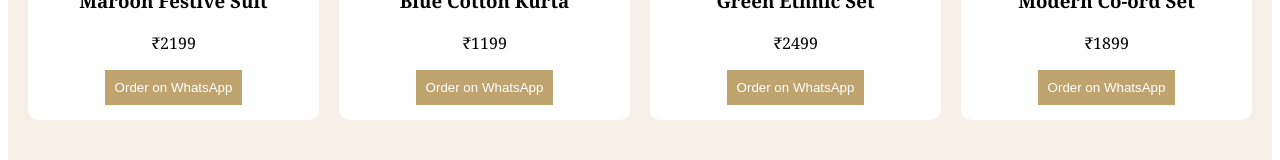
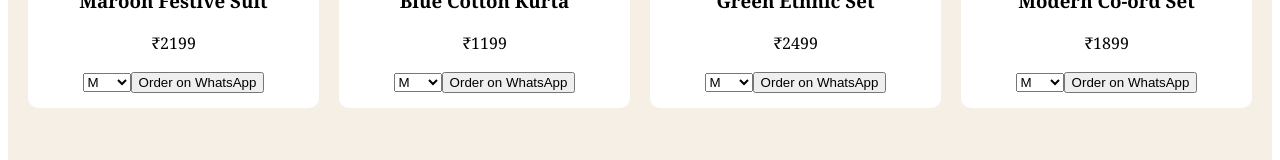
Before and after one commit to cottonkonnect/cotton-konnect, a Next.js app: page / in a window 1280 px wide. Shown: the part 1426-1586 px from the top of the page. Built offline with nearby package versions, Linux system fonts and the light colour scheme.

Commit message:
Update index.js

```diff
--- a/pages/index.js
+++ b/pages/index.js
@@ -89,15 +89,23 @@ export default function Home() {
               href={`https://wa.me/919082780235?text=I want ${p.name}`}
               target="_blank"
             >
-              <button style={{
-                background: "#bfa46f",
-                color: "white",
-                border: "none",
-                padding: "10px",
-                cursor: "pointer"
-              }}>
-                Order on WhatsApp
-              </button>
+      <select id={`size-${i}`}>
+  <option>M</option>
+  <option>L</option>
+  <option>XL</option>
+  <option>XXL</option>
+</select>
+
+<button
+  onClick={() => {
+    const size = document.getElementById(`size-${i}`).value;
+    window.open(
+      `https://wa.me/919082780235?text=I want ${p.name} Size ${size}`
+    );
+  }}
+>
+  Order on WhatsApp
+</button>
             </a>
           </div>
         ))}
```
